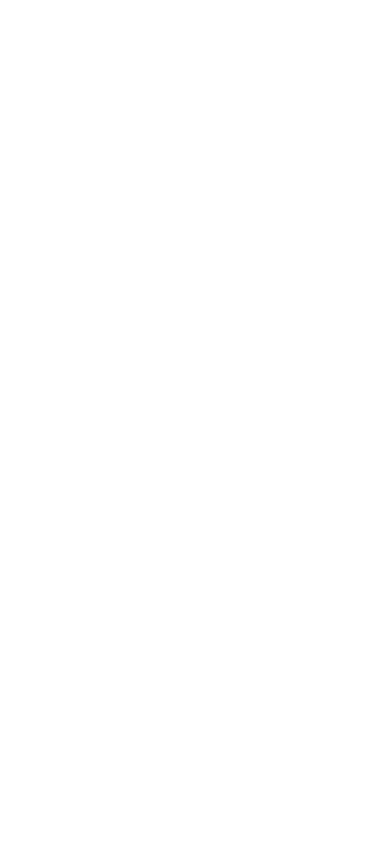
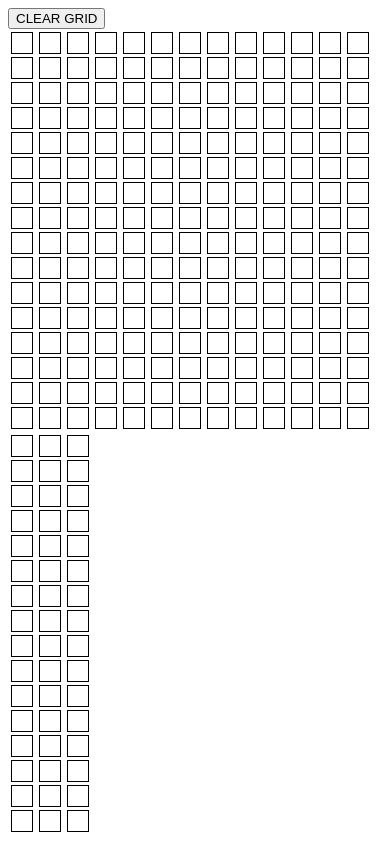
Before and after one commit to goldendemise/etchasketch, a plain HTML site: page index.html in a window 390 px wide. Drawn offline with Linux system fonts and the light colour scheme.

Commit message:
Still requires responsiveness retrofit

```diff
--- a/etchasketch.js
+++ b/etchasketch.js
@@ -1 +1,67 @@
-//TODO: build a grid
+//TODO: Step 1: Create an HTML body
+const scriptDiv = document.querySelector('script');
+const bodyNode = document.createElement('article');
+const body = document.querySelector('body');
+body.appendChild(bodyNode);
+
+// //TODO: build a grid
+const buildRows = function(parentDiv,number) {
+  for(i=0;i<number;i++) {
+    let rowDiv = document.createElement('section');
+    parentDiv.appendChild(rowDiv);
+    rowDiv.classList.add("row");
+    //rowDiv.textContent = i+1;
+    rowDiv.style.display = "inline-block";
+  }
+}
+buildRows(bodyNode,16);
+
+const buildColumns = function(parentRow,number) {
+  for(i=0;i<number;i++) {
+    let rowChild = document.createElement('div');
+    parentRow.appendChild(rowChild);
+    rowChild.classList.add("etchasketch");
+    //rowChild.textContent = i + 1;
+    rowChild.style.width = "20px";
+    rowChild.style.height = "20px";
+    //rowChild.style.backgroundColor = "black";
+    rowChild.style.margin = "3px";
+    rowChild.style.border = "1px black solid";
+  }
+}
+
+const rowNodeList = document.querySelectorAll('.row');
+rowNodeList.forEach( (row) => {
+  buildColumns(row,16);
+});
+
+const eas = document.querySelectorAll('.etchasketch');
+
+eas.forEach( (div) => {
+  div.addEventListener('mouseover', (e) => {
+    div.style.backgroundColor = "black";
+  });
+});
+let gridNumber;
+const button = document.querySelector('#clearGrid');
+const buttonPrompt = () => {
+  //console.log("BUTTON CLICKED");
+bodyNode.innerHTML = "";
+gridNumber = prompt("Enter grid size");
+console.log(gridNumber);
+buildRows(bodyNode,gridNumber);
+let rowNodeList = document.querySelectorAll('.row');
+rowNodeList.forEach( (row) => {
+  buildColumns(row,gridNumber);
+});
+const eas = document.querySelectorAll('.etchasketch');
+eas.forEach( (div) => {
+  div.addEventListener('mouseover', (e) => {
+    div.style.backgroundColor = "black";
+  });
+});
+}
+
+button.addEventListener('click',(e) => {
+  buttonPrompt();
+});
--- a/index.html
+++ b/index.html
@@ -1 +1,3 @@
-<div class="grid-item"></div>
+
+<button id="clearGrid"> CLEAR GRID </button>
+<script src="etchasketch.js"></script>
```
